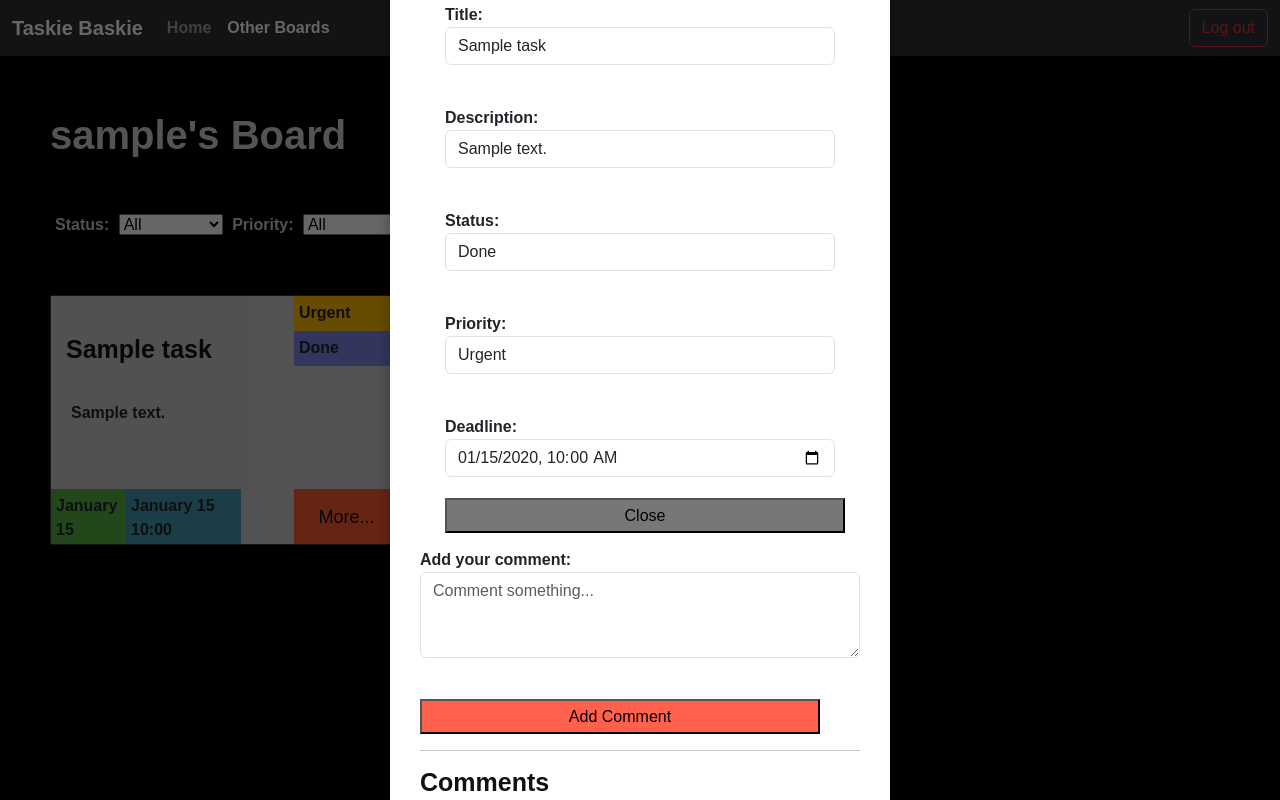
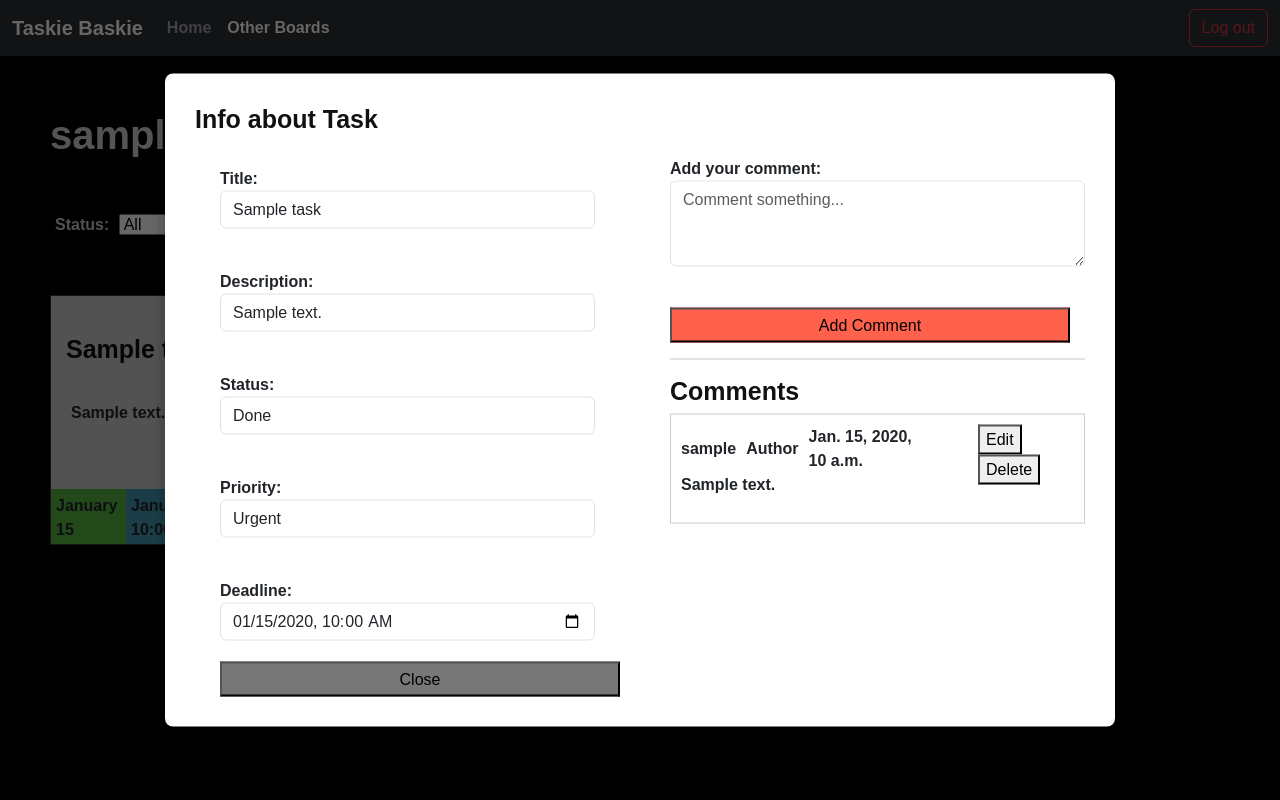
Before and after one commit to dasha2020/task_trekking, a Django app: page /detailed_task/1/ in a window 1280 px wide. Run offline with Django 5.2, Linux system fonts and the light colour scheme; a user stored in the database is signed in; tables that the repository leaves empty hold one stand-in row (values such as "Sample post").

Commit message:
add buttons Edit and Delete

```diff
--- a/trekking_app/static/styles.css
+++ b/trekking_app/static/styles.css
@@ -117,9 +117,35 @@ h2 {
     margin-right: 25px;
 }
 
+.horizontal1 {
+    display: flex;
+    flex-direction: row;
+}
+
+.buttons_group {
+    margin-left: 45px;
+}
+
+.comments_div {
+    margin-left: 50px;
+}
+
+#edit_form {
+    display: none;
+}
+
+#delete_form {
+    display: none;
+}
+
 .vertical_div {
     display: flex;
     flex-direction: column;
+}
+
+.horizontal_comments {
+    display: flex;
+    flex-direction: row;
 }
 
 .vertical_form label {
@@ -285,7 +311,7 @@ h2 {
 }
 
 .comments {
-    max-height: 55px;
+    max-height: 150px;
     overflow-y: auto;
     border: 1px solid #ccc;
     padding: 10px;
@@ -403,7 +429,7 @@ h2 {
     transform: translate(-50%, -50%);
     background-color: white;
     padding: 30px;
-    width: 500px;
+    width: 950px;
     max-width: 90%;
     border-radius: 8px;
     z-index: 1000;
--- a/trekking_app/templates/another_user_board.html
+++ b/trekking_app/templates/another_user_board.html
@@ -79,6 +79,8 @@
     <div id="detailed_task_dialog" style="display: block;">
         <h2>Info about Task</h2>
 
+        <div class="horizontal_comments">
+
         <form method="post" novalidate>
             {% csrf_token %}
                 <div class="vertical_form" style="pointer-events: none;">
@@ -127,11 +129,14 @@
                 Close
             </button>
         </form>
+        <div class="comments_div">
         <form method="post" class="comment" novalidate>
             {% csrf_token %}
             <div class="mb-3">
+
                 {{ comment.text.label_tag }}
                 {{ comment.text }}
+
                 {% if comment.text.errors %}
                     <div class="text-danger">{{ comment.text.errors }}</div>
                 {% endif %}
@@ -143,6 +148,8 @@
         {% if comments != "No comments" %}
         <div class="comments">
         {% for comment in comments %}
+                <div class="horizontal1">
+                <div>
 
                 <div class="horizontal_date_name"><b>{{ comment.user.username }}</b>
                 {% if comment.id in task_author %}
@@ -150,6 +157,16 @@
                 {% endif %}
                 <p>{{ comment.date }}</p></div>
                 <p>{{ comment.text }}</p>
+                </div>
+                {% if user == comment.user %}
+                <div class="buttons_group">
+                    <button onclick="open_edit_form()">Edit</button>
+                    <button onclick="open_delete_form()">Delete</button>
+                </div>
+                {% endif %}
+                </div>
+
+
 
 
         {% endfor %}
@@ -158,6 +175,8 @@
         {% if comments == "No comments" %}
             <p>No comments yet. Be the first to comment.</p>
         {% endif %}
+        </div>
+        </div>
 
 
     </div>
@@ -188,6 +207,26 @@
                 "detailed_task_dialog"
             ).style.display = "none";
         }
+        function open_edit_form() {
+            document.getElementById(
+                "edit_form"
+            ).style.display = "block";
+        }
+        function close_edit_form() {
+            document.getElementById(
+                "edit_form"
+            ).style.display = "none";
+        }
+        function open_delete_form() {
+            document.getElementById(
+                "delete_form"
+            ).style.display = "block";
+        }
+        function close_delete_form() {
+            document.getElementById(
+                "delete_form"
+            ).style.display = "none";
+        }
     </script>
 
 </body>
--- a/trekking_app/views.py
+++ b/trekking_app/views.py
@@ -50,10 +50,8 @@ class TaskFormView(LoginRequiredMixin, FormView):
             form = TaskForm(initial=self.get_initial())
             context = self.get_context_data(task=self.task, tasks=tasks, form=form, popup=True)
         elif self.task and view_name == 'delete_task':
-            print("DEBUG: Deleting task")
             context = self.get_context_data(tasks=tasks, popup_delete=True)
         elif view_name == 'add_task':
-            print("DEBUG: Adding task")
             form = TaskForm()
             context = self.get_context_data(task=self.task, tasks=tasks, form=form, popup=True)
         else:
@@ -157,6 +155,7 @@ class ViewTaskBoard(LoginRequiredMixin, FormView):
         return render(request, "another_user_board.html", context)
 
     def post(self, request, *args, **kwargs):
+
         if 'cancel' in request.POST:
             return redirect("look_into_board", user_id=self.user.id)
         if self.task and 'comment_added' in request.POST:
@@ -169,6 +168,7 @@ class ViewTaskBoard(LoginRequiredMixin, FormView):
                     task=self.task
                 )
                 return redirect('detailed_task', task_id = self.task_id)
+
 
         return super().post(request, *args, **kwargs)
 
@@ -223,16 +223,11 @@ class ViewAllBoards(LoginRequiredMixin, View):
     def get(self, request, user_id=None):
         tasks = Task.objects.select_related('user')
         user = request.user
-
-        #sorted_tasks = defaultdict(list)
-        #for task in tasks:
-            #sorted_tasks[task.user].append(task)
         user_list = []
         for task in tasks:
             if task.user != user:
-                user_list.append(task.user)
-
-        #user_list = list({task.user for task in tasks})
+                if task.user not in user_list:
+                    user_list.append(task.user)
         print(user_list)
         context = self.get_context_data(user_list=user_list)
         return render(request, 'boards.html', context)
```
